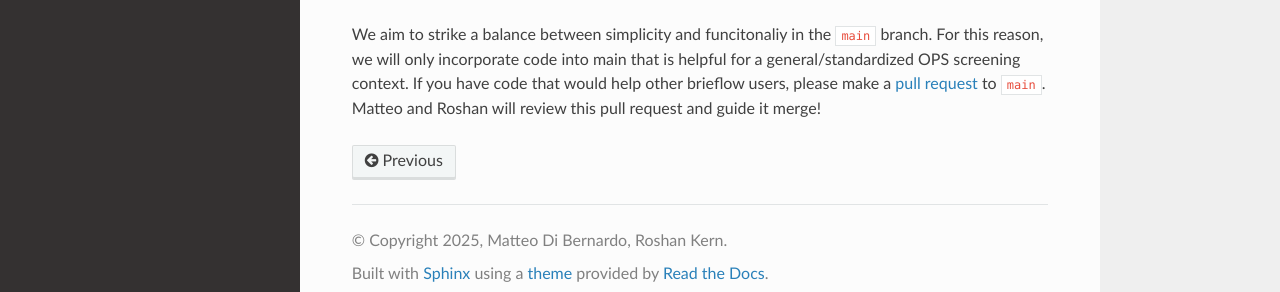
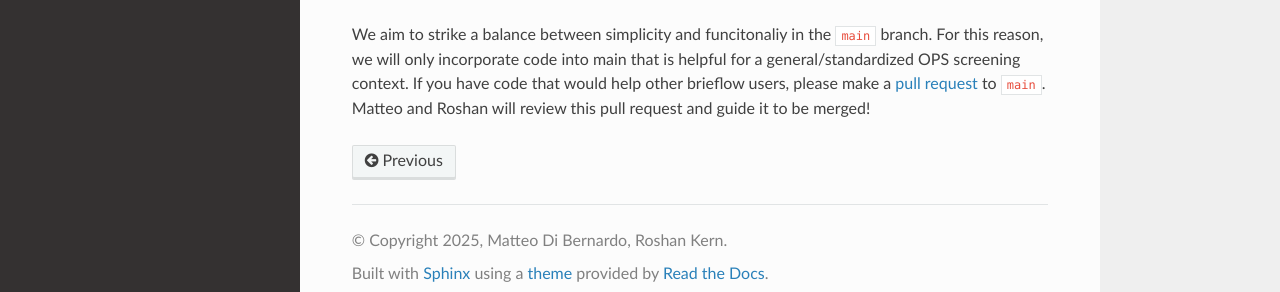
Before and after one commit to cheeseman-lab/brieflow, a Sphinx documentation site: the page built from docs/source/development.md, in a window 1280 px wide and 900 px high, scrolled down 728 px. Shown: the part 590-882 px from the top of the window. Built offline with Sphinx 7.4.7 and the Read the Docs theme 3.1.0, drawn with Linux system fonts in a browser that asks for light colours.

Commit message:
Update docs/source/development.md
Co-authored-by: Matteo Di Bernardo <53015428+mat10d@users.noreply.github.com>

```diff
--- a/docs/source/development.md
+++ b/docs/source/development.md
@@ -49,4 +49,4 @@ Make sure to self-review the PR to ensure the additional code is only what is us
 We aim to strike a balance between simplicity and funcitonaliy in the `main` branch.
 For this reason, we will only incorporate code into main that is helpful for a general/standardized OPS screening context.
 If you have code that would help other brieflow users, please make a [pull request](https://docs.github.com/en/pull-requests/collaborating-with-pull-requests/proposing-changes-to-your-work-with-pull-requests/creating-a-pull-request-from-a-fork) to `main`.
-Matteo and Roshan will review this pull request and guide it merge!
+Matteo and Roshan will review this pull request and guide it to be merged!
```
